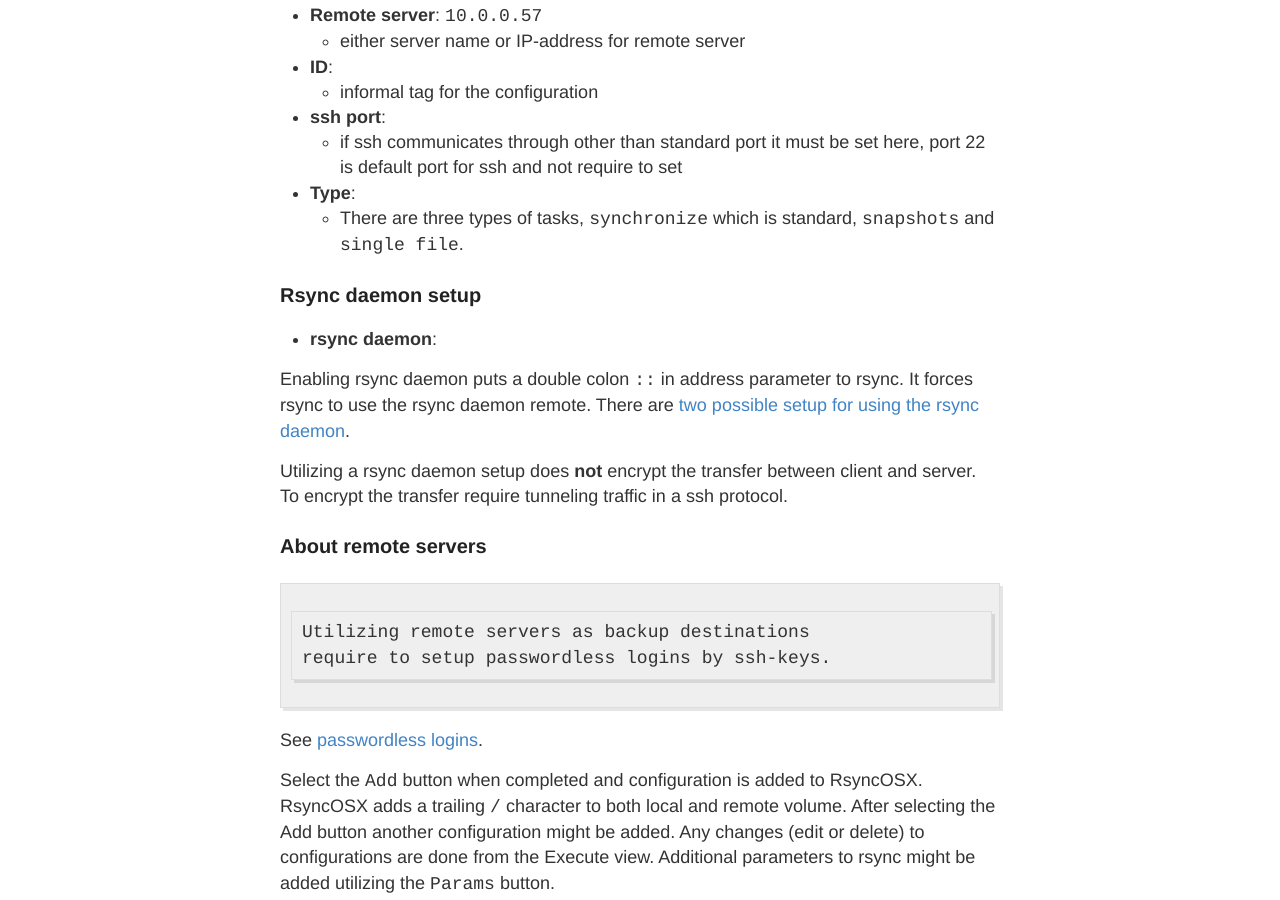
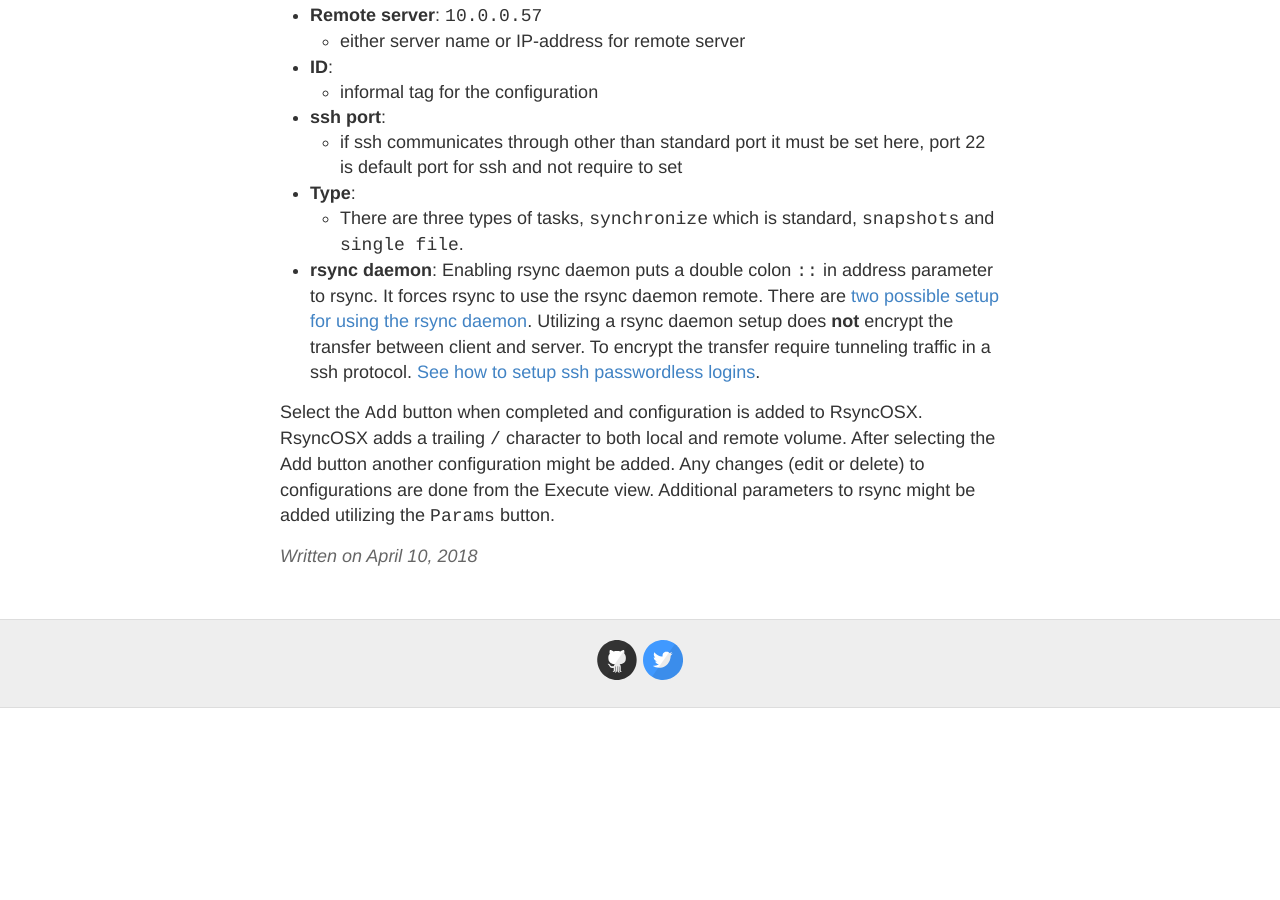
Before and after one commit to d2s/Documentation, a Jekyll site: the page built from _posts/2018-04-10-AddConfigurations.md, in a window 1280 px wide and 900 px high, scrolled down 1804 px. Built offline with Jekyll 4.4.1, drawn with Linux system fonts in a browser that asks for light colours; after the commit the page ends 2512 px from its top, so only the background shows below that.

Commit message:
Update 2018-04-10-AddConfigurations.md

````diff
--- a/_posts/2018-04-10-AddConfigurations.md
+++ b/_posts/2018-04-10-AddConfigurations.md
@@ -36,21 +36,7 @@ The `Capacity` button query remote storage all configurations about available st
   - if ssh communicates through other than standard port it must be set here, port 22 is default port for ssh and not require to set
 - **Type**:
     - There are three types of tasks, `synchronize` which is standard, `snapshots` and `single file`.
-
-### Rsync daemon setup
-
 - **rsync daemon**:
-
-Enabling rsync daemon puts a double colon `::` in address parameter to rsync. It forces rsync to use the rsync daemon remote. There are [two possible setup for using the rsync daemon](/Rsyncdaemon).
-
-Utilizing a rsync daemon setup does **not** encrypt the transfer between client and server. To encrypt the transfer require tunneling traffic in a ssh protocol.
-
-### About remote servers
-
-```
-Utilizing remote servers as backup destinations
-require to setup passwordless logins by ssh-keys.
-```
-See [passwordless logins](/ssh).
+    Enabling rsync daemon puts a double colon `::` in address parameter to rsync. It forces rsync to use the rsync daemon remote. There are [two possible setup for using the rsync daemon](/Rsyncdaemon). Utilizing a rsync daemon setup does **not** encrypt the transfer between client and server. To encrypt the transfer require tunneling traffic in a ssh protocol. [See how to setup ssh passwordless logins](/Remotelogins).
 
 Select the `Add` button when completed and configuration is added to RsyncOSX. RsyncOSX adds a trailing `/` character to both local and remote volume. After selecting the Add button another configuration might be added. Any changes (edit or delete) to configurations are done from the Execute view. Additional parameters to rsync might be added utilizing the `Params` button.
````
